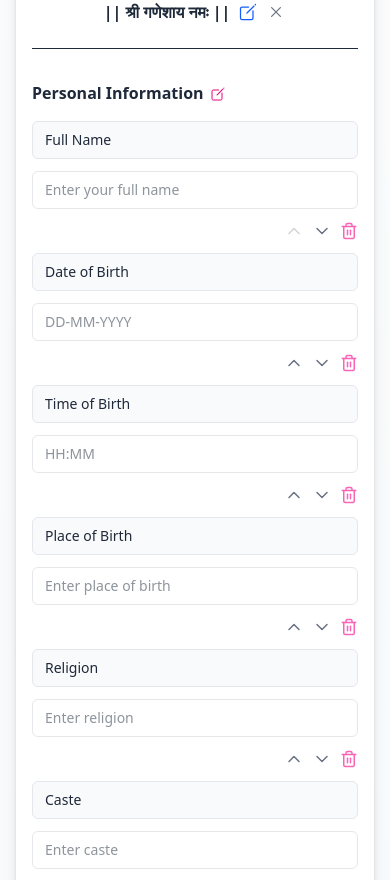
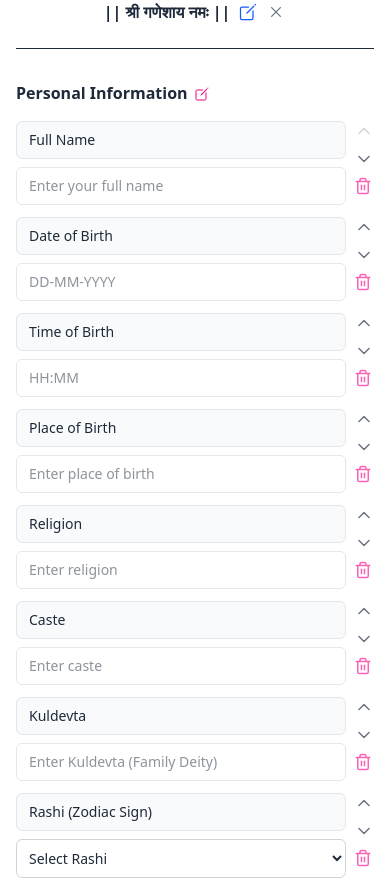
Before and after one commit to Tejas3085/marriage-biodata-maker, a Next.js app: page / in a window 390 px wide. Shown: the part 2340-3220 px from the top of the page. Built offline with nearby package versions, Linux system fonts and the light colour scheme.

Commit message:
input fields UI changed for mobile

```diff
--- a/app/Biodata-Form/page.tsx
+++ b/app/Biodata-Form/page.tsx
@@ -419,8 +419,14 @@ export default function BiodataForm() {
   {section.fields.map((field: Field, fIndex: number) => (
     <div
       key={field.key}
-                        className="grid grid-cols-1 sm:grid-cols-[1fr_1fr_auto] gap-3 items-center"
+      className="
+        flex sm:grid-cols-[1fr_auto] sm:items-center gap-2 sm:gap-3                  /* Mobile: vertical */
+        sm:grid sm:grid-cols-[1fr_auto] sm:items-center sm:gap-3 /* Tablet: horizontal */
+        lg:flex lg:flex-row lg:items-center lg:gap-3                /* Large: horizontal flex */
+      "
     >
+      {/* Input / Textarea / Select */}
+      <div className="w-full flex flex-col lg:flex-row lg:gap-3">
         <input
           id={field.key + "_label"}
           aria-label="Field label"
@@ -428,10 +434,9 @@ export default function BiodataForm() {
           value={field.label || ""}
           onChange={(e) => updateField(sIndex, fIndex, "label", e.target.value)}
           placeholder={section.NewFieldLabel}
-                          className="border border-gray-200 px-3 py-2 rounded-md text-sm bg-gray-50 focus:outline-none"
+          className="border w-full border-gray-200 px-3 py-2 rounded-md text-sm bg-gray-50 focus:outline-none mb-2 lg:mb-0"
         />
 
-                        {/* render select when type === 'select' */}
         {field.type === "select" ? (
           <select
             id={field.key}
@@ -460,13 +465,11 @@ export default function BiodataForm() {
             className="border border-gray-200 px-3 py-2 rounded-md text-sm bg-white focus:outline-none w-full resize-none overflow-hidden"
             rows={1}
           />
+        )}
+      </div>
 
-                        )}
-
-
-                        <div className="flex items-center gap-2 justify-end">
-
-                          {/* Move Up */}
+      {/* Buttons */}
+      <div className="flex flex-col sm:flex-col lg:flex-row gap-2 justify-start sm:justify-end lg:justify-end">
         <button
           type="button"
           onClick={() => moveFieldUp(sIndex, fIndex)}
@@ -476,7 +479,6 @@ export default function BiodataForm() {
           <ChevronUp size={20} strokeWidth={1.8} />
         </button>
 
-                          {/* Move Down */}
         <button
           type="button"
           onClick={() => moveFieldDown(sIndex, fIndex)}
@@ -486,7 +488,6 @@ export default function BiodataForm() {
           <ChevronDown size={20} strokeWidth={1.8} />
         </button>
 
-                          {/* Delete */}
         <button
           type="button"
           onClick={() => deleteField(sIndex, fIndex)}
--- a/app/Home/page.tsx
+++ b/app/Home/page.tsx
@@ -159,7 +159,7 @@ export default function HomePage() {
       </section>
 
       {/* FORM SECTION */}
-      <section ref={formRef} className="md:px-6 py-12 md:py-16 rounded-2xl md:rounded-3xl mx-4 md:mx-auto shadow-xl" style={{ background: "linear-gradient(135deg, #fff5f7 0%, #f3f0ff 50%, #fffde7 100%)" }}>
+      <section ref={formRef} className="md:px-6 py-12 md:py-16 rounded-2xl md:rounded-3xl md:mx-auto shadow-xl" style={{ background: "linear-gradient(135deg, #fff5f7 0%, #f3f0ff 50%, #fffde7 100%)" }}>
         <BiodataForm />
       </section>
 
--- a/app/preview/page.tsx
+++ b/app/preview/page.tsx
@@ -137,7 +137,6 @@ export default function PreviewPage() {
     let photoWidth = 0, photoHeight = 0, photoX = 0, photoY = 0;
     if (formData.photo) {
       const userImg = await loadImage(formData.photo);
-      console.log('userImg: ', userImg);
       photoWidth = width * 0.18;
       photoHeight = photoWidth * 1.2;
       photoX = width - photoWidth - width * 0.06;
```
Lines whose indentation alone changed are shown as unchanged.
